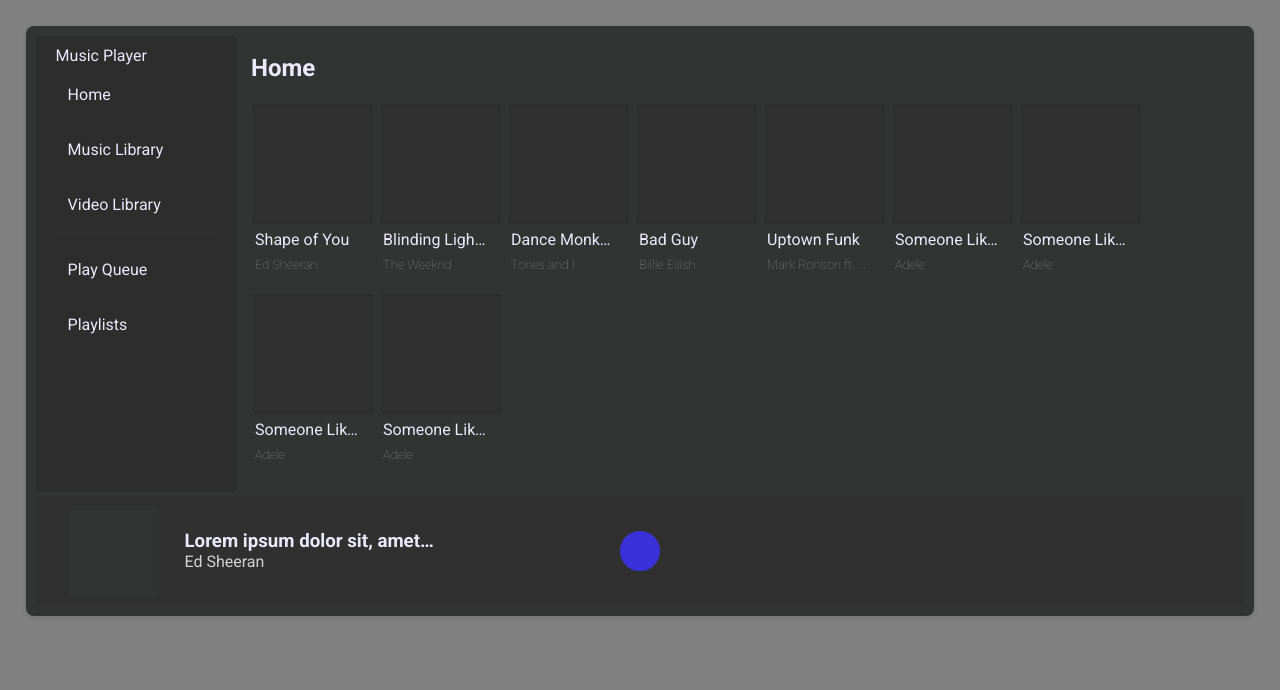
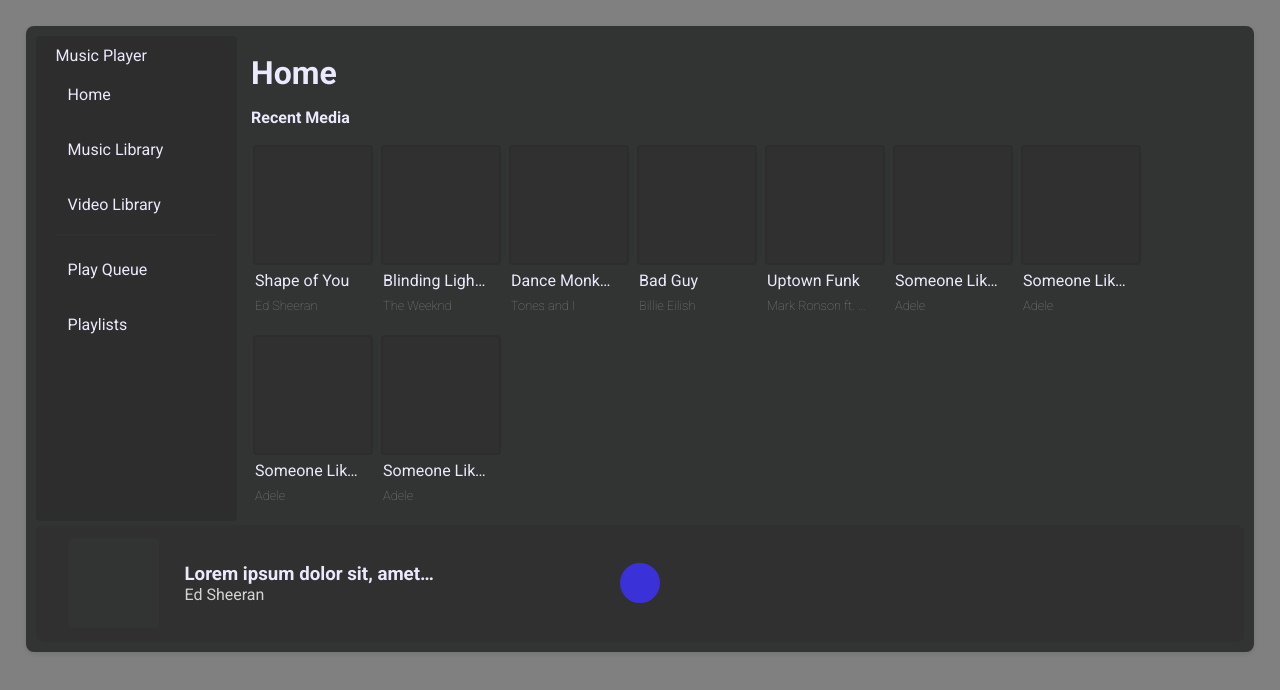
Before and after one commit to infinotiver/music-player, a plain HTML site: page index.html in a window 1280 px wide. Drawn offline with Linux system fonts and the light colour scheme.

Commit message:
minor changes

```diff
--- a/index.html
+++ b/index.html
@@ -45,6 +45,7 @@
 
         <div class="music-player__content">
             <div class="content-title">Home</div>
+            <h4>Recent Media</h4>
             <div class="home-grid">
                 <div class="grid">
                     <div class="img"></div>
--- a/style.css
+++ b/style.css
@@ -18,6 +18,7 @@ body {
     color: var(--text);
     font-family: "Roboto", sans-serif;
     transition: all 0.2s ease;
+
 }
 
 ::-webkit-scrollbar {
@@ -39,7 +40,7 @@ body {
     display: grid;
     grid-template-columns: repeat(6, 1fr);
     grid-template-rows: repeat(5, 1fr);
-
+    max-height: 90vh;
     margin: 0 auto;
     padding: 10px;
     border-radius: 4px;
@@ -115,7 +116,7 @@ body {
 }
 
 .content-title {
-    font-size: 1.5rem;
+    font-size: 2rem;
     padding: 8px 4px;
     margin: 4px;
     font-weight: 600;
@@ -124,6 +125,11 @@ body {
     top: -4px;
     z-index: 999;
     background-color: var(--background);
+}
+
+.music-player__content h4 {
+    margin: 4px;
+    padding: 4px;
 }
 
 .home-grid {
```
